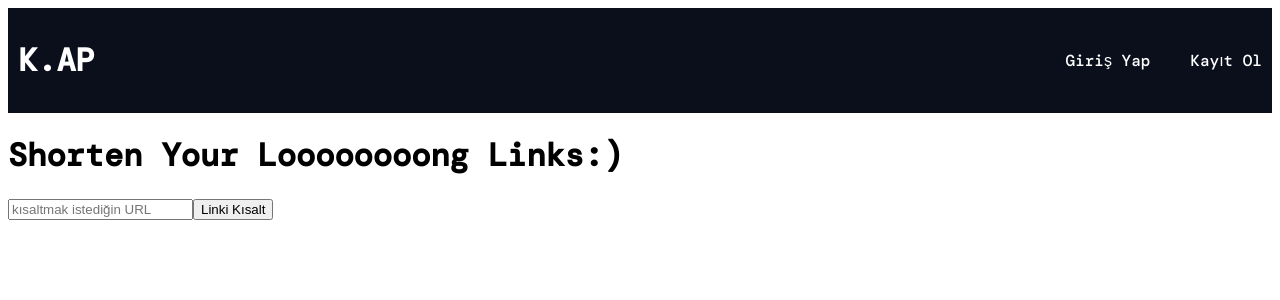
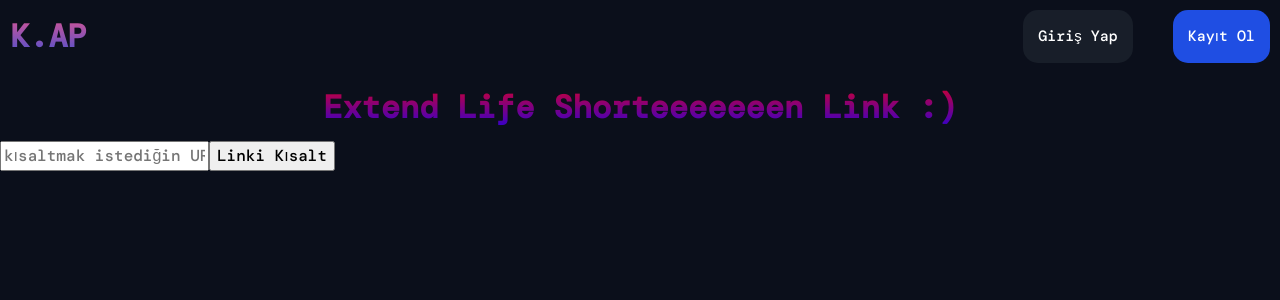
Before and after one commit to kemalozlp/k.ap-shorts-url, a Next.js app: page / in a window 1280 px wide. Shown: the top 300 px of the page. Built offline with nearby package versions, Linux system fonts and the light colour scheme; no server answers.

Commit message:
headers componenti backround hatası düzeltildi.  css reset kapsayacı olarak  headers a eklendi

```diff
--- /dev/null
+++ b/app/page.css
@@ -0,0 +1,11 @@
+.shortenlinks {
+  background: linear-gradient(red, blue);
+  -webkit-background-clip: text;
+  background-clip: text;
+  -webkit-text-fill-color: transparent;
+  padding: 10px;
+
+  h1 {
+    text-align: center;
+  }
+}
--- a/app/page.jsx
+++ b/app/page.jsx
@@ -1,5 +1,6 @@
 import { createClient } from "@/utils/supabase/server";
 import ShortUrlForm from "./shortform/form";
+import "./page.css"
 
 export default async function Home() {
 
@@ -7,9 +8,11 @@ export default async function Home() {
   const { data: userdata, error: usererror } = await supabase.auth.getUser();
 
   return (
-    <div>
-      <h1>Shorten Your Loooooooong Links:) </h1>
+    <>
+      <div className="shortenlinks">
+        <h1>Extend Life Shorteeeeeeen Link :) </h1>
+      </div>
       <ShortUrlForm />
-    </div>
+    </>
   );
 }
--- a/components/Header/header.css
+++ b/components/Header/header.css
@@ -1,16 +1,65 @@
+*,
+*::before,
+*::after {
+  box-sizing: border-box;
+}
+
+* {
+  margin: 0;
+}
+
+body {
+  line-height: 1.5;
+  -webkit-font-smoothing: antialiased;
+  background-color: #0B0F1B;
+}
+
+img,
+picture,
+video,
+canvas,
+svg {
+  display: block;
+  max-width: 100%;
+}
+
+input,
+button,
+textarea,
+select {
+  font: inherit;
+}
+
+p,
+h1,
+h2,
+h3,
+h4,
+h5,
+h6 {
+  overflow-wrap: break-word;
+}
+
+#root,
+#__next {
+  isolation: isolate;
+}
+
 .header {
-  background-color: #0B0F1B;
   display: flex;
   justify-content: space-between;
   align-items: center;
   padding: 10px;
 
   h1 {
-    color: white;
+    background: linear-gradient(#E7568F, #3B4FD4);
+    -webkit-background-clip: text;
+    background-clip: text;
+    -webkit-text-fill-color: transparent;
   }
 
   a {
-    color: white;
+
     text-decoration: none;
 
   }
@@ -19,4 +68,21 @@
 .signBtn {
   display: flex;
   gap: 40px;
+  font-size: 15px;
+
+
+  a:nth-child(1) {
+    background: #181E29;
+    color: white;
+    padding: 15px;
+    border-radius: 15px;
+  }
+
+  a:nth-child(2) {
+    background: #1F4EE3;
+    color: white;
+    padding: 15px;
+    border-radius: 15px;
+  }
+
 }
```
